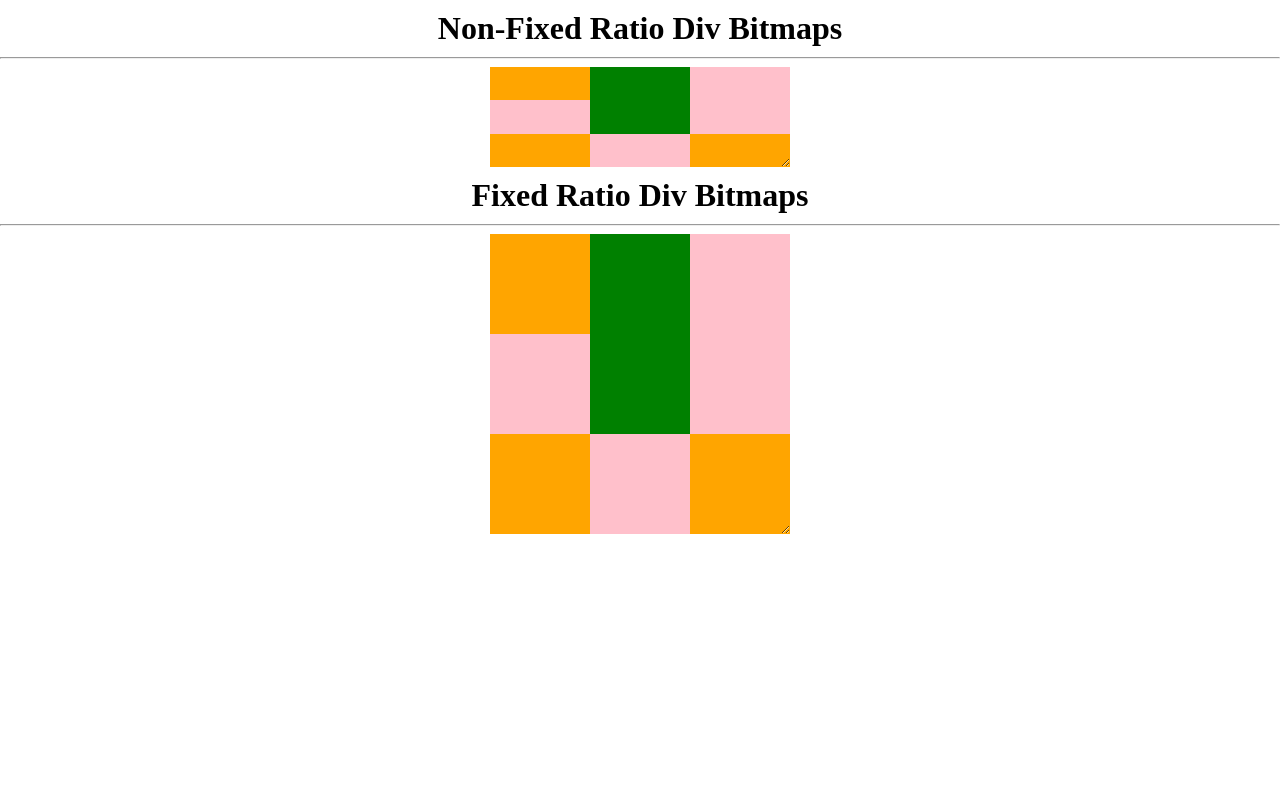
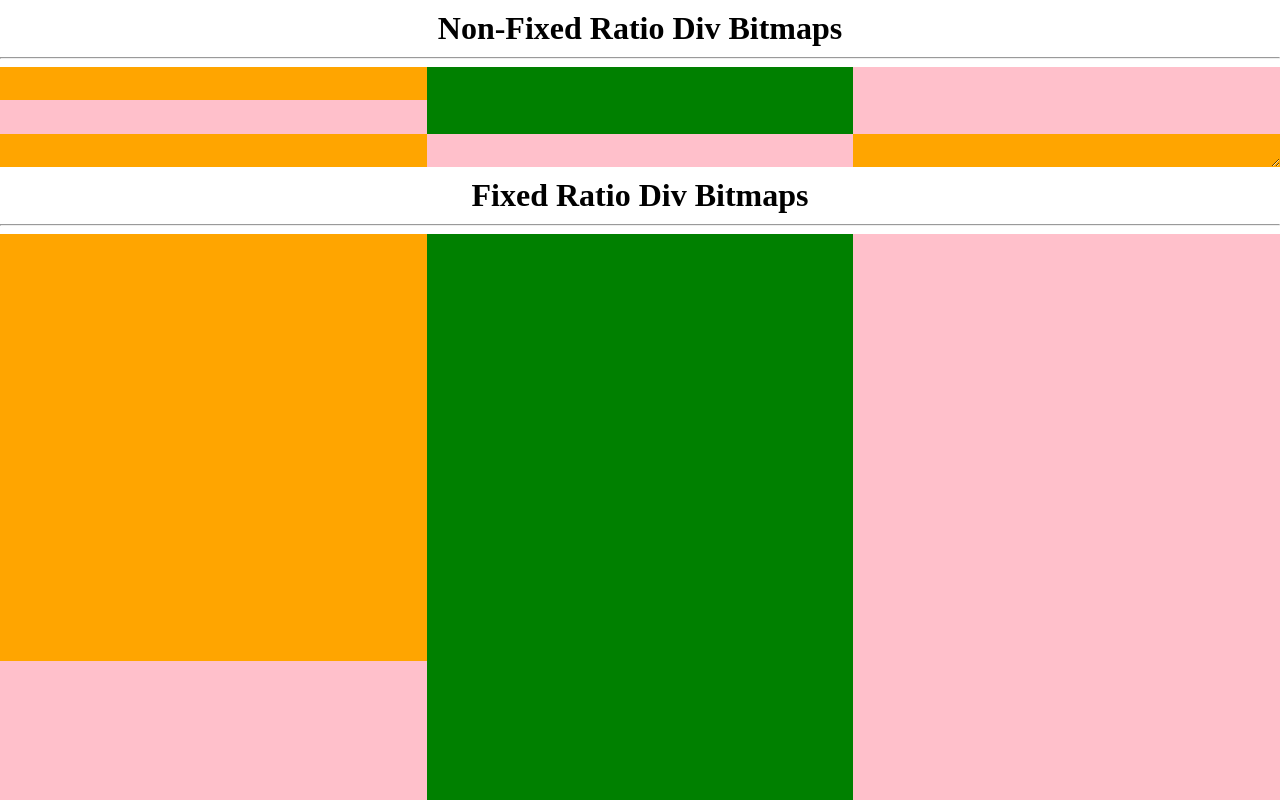
Before and after one commit to nixpulvis/dvis, a website: page examples/responsive.html in a window 1280 px wide. Shown: the top 800 px of the page. Drawn offline with nearby package versions, Linux system fonts and the light colour scheme.

Commit message:
Making dynamic work bitches.

```diff
--- a/examples/responsive.html
+++ b/examples/responsive.html
@@ -33,17 +33,17 @@ h1 {
 
 .divy {
   margin: 0 auto;
-  width: 300px;
-  height: 100px;
+  width: 100%;
 
   /* Oh yes */
   overflow: hidden;
   resize: horizontal;
 }
-/*
-.divy .divy-overlay:hover {
-  background-color: rgba(0,0,0,.5);
-}*/
+
+/* If it's not a fixed proportion divy, it needs a height. */
+#example {
+  height: 100px;
+}
 
 </style>
 
--- a/lib/divy.js
+++ b/lib/divy.js
@@ -9,7 +9,8 @@
     options = (typeof options === 'undefined') ? {} : options
 
     if (options['ratio'] == 'fixed') {
-      container = Divy.wrap(this);
+      container = Divy.fixed(this, bitmap.length / bitmap[0].length);
+      console.log(bitmap.length / bitmap[0].length);
     } else {
       container = this;
     }
@@ -43,24 +44,19 @@
     };
   }
 
-  Divy.wrap = function(selection) {
-    selection.css('height', '100%');
-    selection.css('resize', 'horizontal');
-
-    var wrapper = document.createElement('div');
-    wrapper.style.position = 'relative';
-    wrapper.style.height = '100%';
-    wrapper.style.paddingBottom = '100%';
+  // ratio is height / width
+  Divy.fixed = function(selection, ratio) {
+    selection.css('position', 'relative');
+    selection.css('padding-top', ratio * 100 + '%');
 
     var container = document.createElement('div');
     container.style.position = 'absolute';
-    container.style.top       = '0';
-    container.style.bottom    = '0';
-    container.style.left      = '0';
-    container.style.right     = '0';
-    wrapper.appendChild(container)
+    container.style.top      = 0;
+    container.style.bottom   = 0;
+    container.style.right    = 0;
+    container.style.left     = 0;
 
-    selection.append(wrapper);
+    selection.append(container);
     return $(container);
   }
 
```
